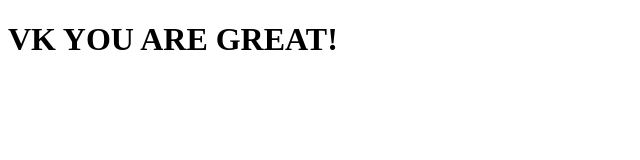
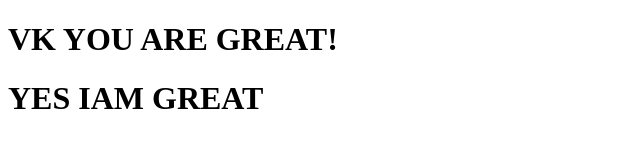
Before and after one commit to venkiteshns/Date-with-git, a plain HTML site: page hello.html in a window 1280 px wide. Shown: the whole page, without its empty margins (0-640 px from the left). Drawn offline with Linux system fonts and the light colour scheme.

Commit message:
hello modified

```diff
--- a/hello.html
+++ b/hello.html
@@ -7,5 +7,6 @@
 </head>
 <body>
     <h1>VK YOU ARE GREAT!</h1>
+    <h1>YES  IAM GREAT</h1>
 </body>
 </html>
```
